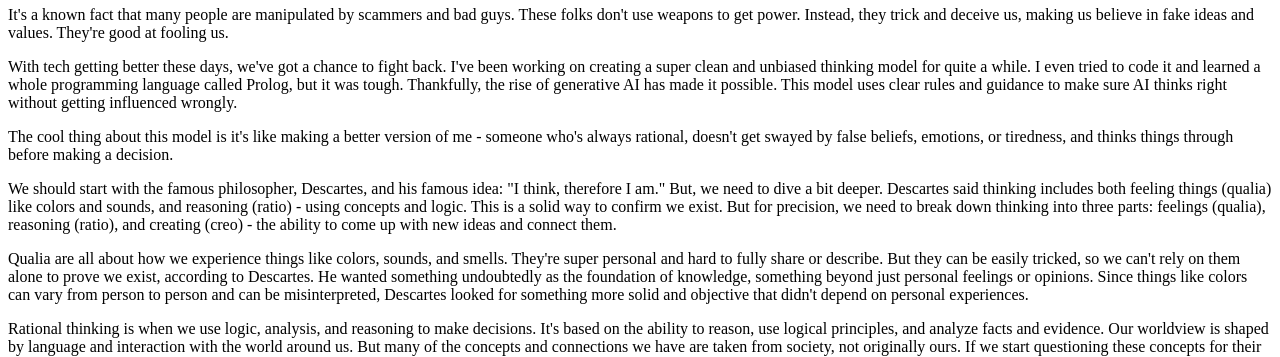
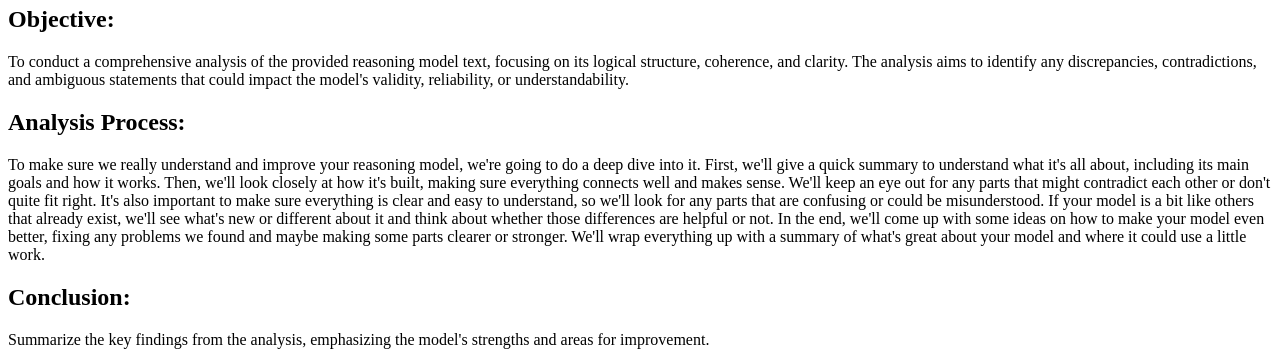
Before and after one commit to DmitryObukhov/dmitryobukhov.github.io, a plain HTML site: page index.html in a window 1280 px wide. Shown: the part 60-417 px from the top of the page. Drawn offline with Linux system fonts and the light colour scheme.

Commit message:
Updated prompt part

```diff
--- a/index.html
+++ b/index.html
@@ -1,5 +1,53 @@
 <html>
   <body>
+
+    <h1>Reasoning Model Analysis Prompt</h1>
+
+    <h2>Objective:</h2>
+
+    <p>
+      To conduct a comprehensive analysis of
+      the provided reasoning model text, focusing on its
+      logical structure, coherence, and clarity. The
+      analysis aims to identify any discrepancies,
+      contradictions, and ambiguous statements that
+      could impact the model's validity, reliability,
+      or understandability.
+    </p>
+
+    <h2>Analysis Process:</h2>
+    <p>
+      To make sure we really understand and improve your
+      reasoning model, we're going to do a deep dive
+      into it. First, we'll give a quick summary to
+      understand what it's all about, including its
+      main goals and how it works. Then, we'll look
+      closely at how it's built, making sure everything
+      connects well and makes sense. We'll keep an eye
+      out for any parts that might contradict each other
+      or don't quite fit right. It's also important to
+      make sure everything is clear and easy to understand,
+      so we'll look for any parts that are confusing or
+      could be misunderstood. If your model is a bit
+      like others that already exist, we'll see what's
+      new or different about it and think about whether
+      those differences are helpful or not. In the end,
+      we'll come up with some ideas on how to make your
+      model even better, fixing any problems we found and
+      maybe making some parts clearer or stronger.
+      We'll wrap everything up with a summary of what's
+      great about your model and where it could use a
+      little work.
+    </p>
+
+    <h2>Conclusion:</h2>
+    <p>
+      Summarize the key findings from the analysis, emphasizing
+      the model's strengths and areas for improvement.
+    </p>
+
+
+
     <h1>"What is the purpose?"</h1>
 
     <p>
```
